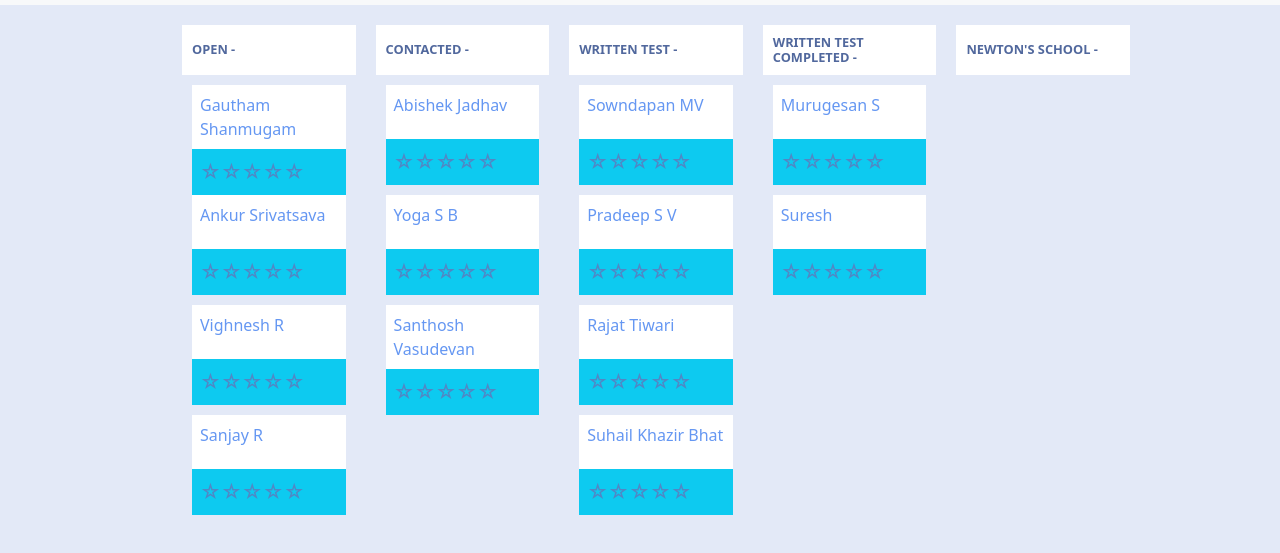
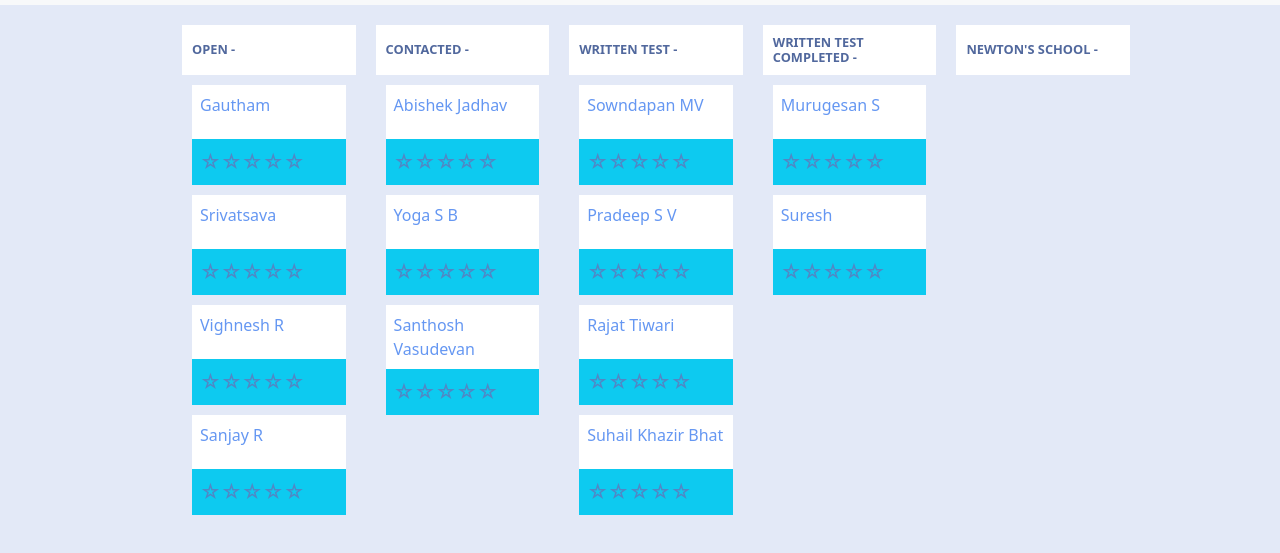
Before and after one commit to NATCHATTIRAVASAN06/iamneu_assesment, a plain HTML site: page index.html in a window 1280 px wide. Shown: the part 57-610 px from the top of the page. Drawn offline with nearby package versions, Linux system fonts and the light colour scheme; a script that the page names is missing.

Commit message:
Update index.html

```diff
--- a/index.html
+++ b/index.html
@@ -32,7 +32,7 @@
                 <ul class="drag-inner-list" id="1">
                     <li class="drag-item">
                         <div class="d-flex align-items-start flex-column" style="height: 100%;">
-                            <div class="mb-auto p-2 card-name">Gautham Shanmugam</div>
+                            <div class="mb-auto p-2 card-name">Gautham</div>
                             <div class="p-2 bg-info star-container">
                                 <span class="checked">☆</span>
                                 <span class="checked">☆</span>
@@ -44,7 +44,7 @@
                     </li>
                     <li class="drag-item">
                         <div class="d-flex align-items-start flex-column" style="height: 100%;">
-                            <div class="mb-auto p-2 card-name">Ankur Srivatsava</div>
+                            <div class="mb-auto p-2 card-name">Srivatsava</div>
                             <div class="p-2 bg-info star-container">
                                 <span class="checked">☆</span>
                                 <span class="checked">☆</span>
```
